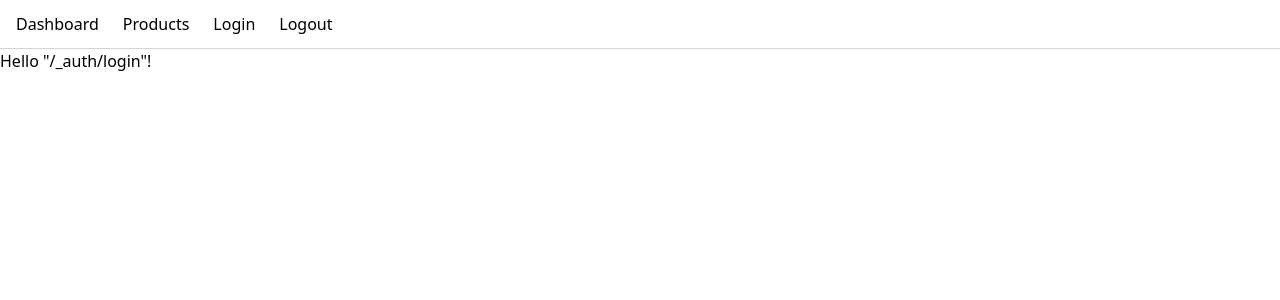
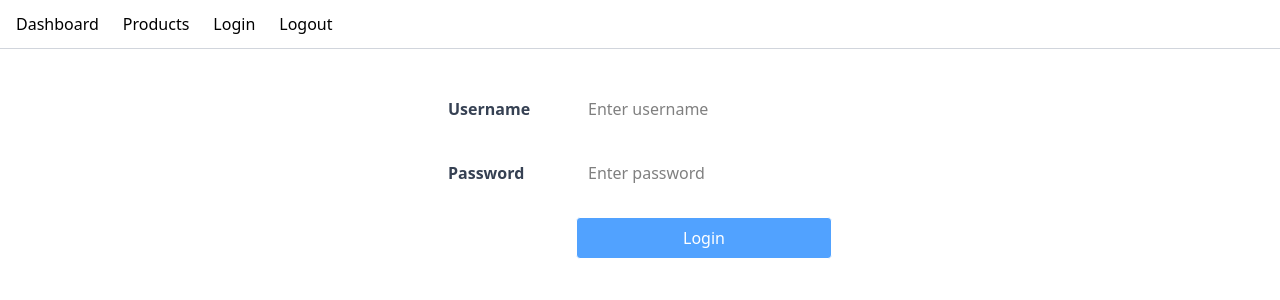
Before and after one commit to OfficialSage26/Role-Based-Auth, a React (Vite) app in the folder Role-Based-Auth/: page /login in a window 1280 px wide. Shown: the top 300 px of the page. Built offline with nearby package versions, Linux system fonts and the light colour scheme.

Commit message:
feat(auth): add user login functionality
- Implement login form UI
- Add state for username and password
- Integrate API for user authentication
- Manage user session via auth context
- Redirect to dashboard on success

```diff
--- a/Role-Based-Auth/src/routes/_auth/login.tsx
+++ b/Role-Based-Auth/src/routes/_auth/login.tsx
@@ -1,9 +1,67 @@
-import { createFileRoute } from '@tanstack/react-router'
+import { createFileRoute, useNavigate } from "@tanstack/react-router";
+import { useState } from "react";
+import { login } from "../../api";
+import { useAuth } from "../../context/useAuth";
 
-export const Route = createFileRoute('/_auth/login')({
+export const Route = createFileRoute("/_auth/login")({
   component: RouteComponent,
-})
+});
 
 function RouteComponent() {
-  return <div>Hello "/_auth/login"!</div>
+  const [username, setUsername] = useState<string>("");
+  const [password, setPassword] = useState<string>("");
+  const {login: authLogin} = useAuth();
+  const navigate = useNavigate();
+  const handleSubmit = async(e: React.FormEvent) => {
+    e.preventDefault();
+    if (!username) return alert ("Invalid Credentials");
+    const user = await login(username, password);
+
+    if (user){
+      authLogin(user);
+      navigate({to:"/dashboard"});
+    } else {
+      alert("Invalid Credentials");
+      setUsername("");
+      setPassword("");
+    }
+  };
+  return (
+    <div className="flex flex-col items-center p-10">
+      <form onSubmit={handleSubmit} className="w-full max-w-sm">
+        <div className="md: flex md:items-center mb-6">
+          <label className="md:w-1/3 block text-gray-700 font-bold">
+            Username
+          </label>
+          <input
+            className="md:w-2/3 border-blue-500 rounded-xl w-full py-2 px-3"
+            type="text"
+            value={username}
+            placeholder="Enter username"
+            onChange={(e) => setUsername(e.target.value)}
+          />
+        </div>
+        <div className="md: flex md:items-center mb-6">
+          <label className="md:w-1/3 block text-gray-700 font-bold">
+            Password
+          </label>
+          <input
+            className="md:w-2/3 border-blue-500 rounded-xl w-full py-2 px-3"
+            type="text"
+            value={password}
+            placeholder="Enter password"
+            onChange={(e) => setPassword(e.target.value)}
+          />
+        </div>
+        <div className="md:flex md:justify-end">
+          <button
+            type="submit"
+            className="bg-blue-400 border rounded text-white p-2 px-3 md:w-2/3"
+          >
+            Login
+          </button>
+        </div>
+      </form>
+    </div>
+  );
 }
```
